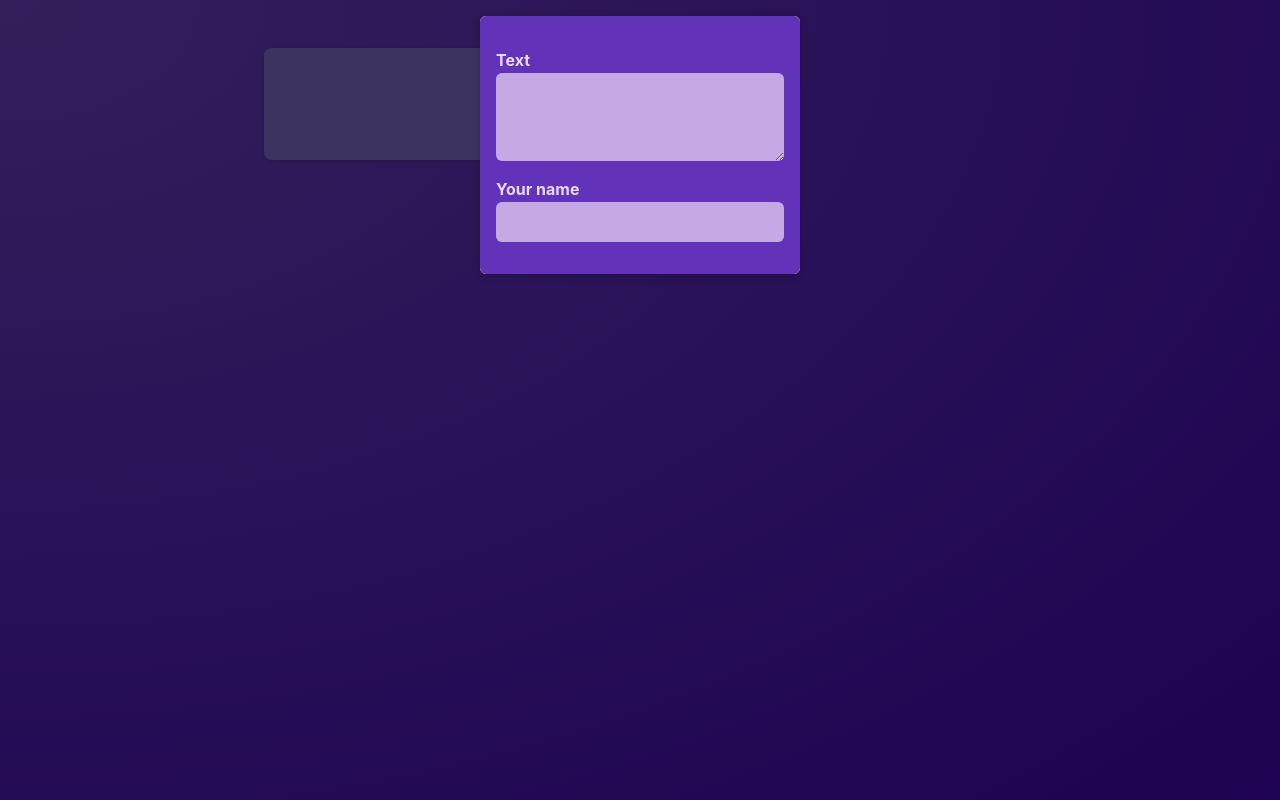
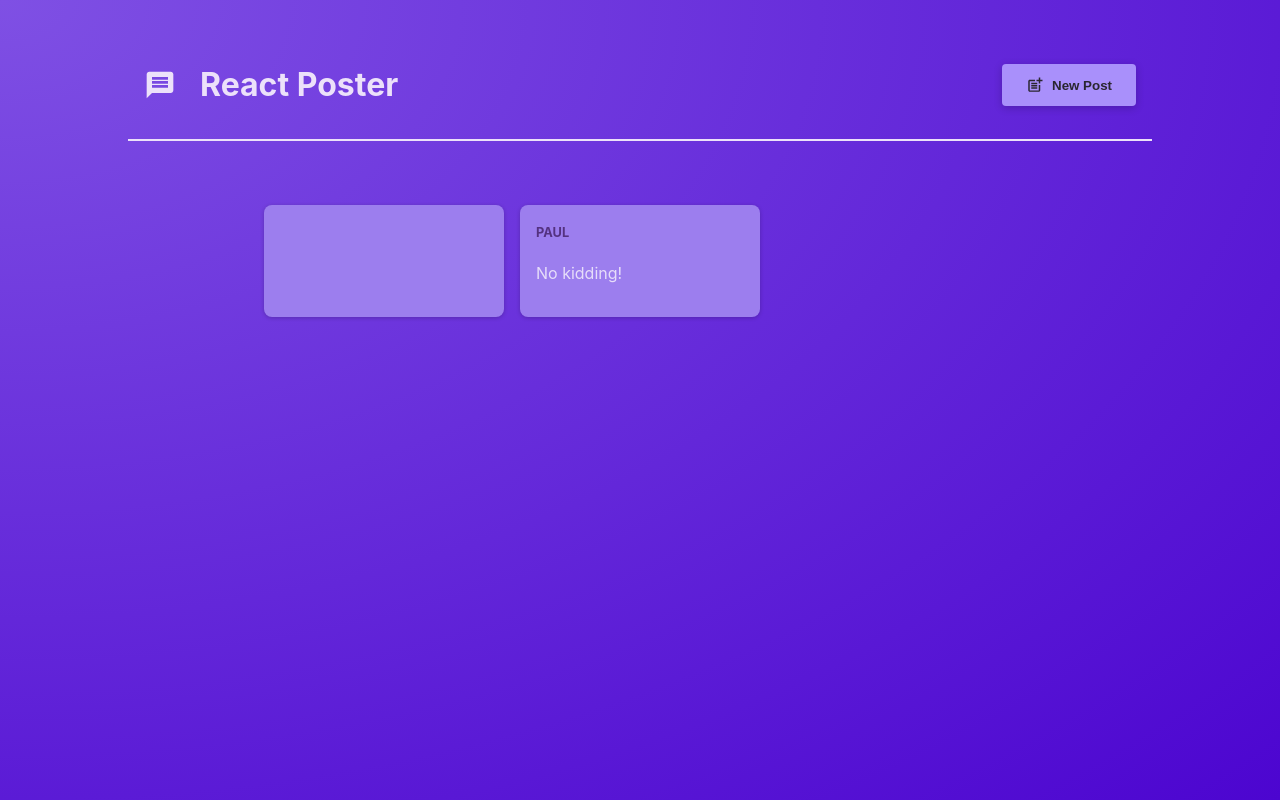
Before and after one commit to pfr974/react_project_udemy, a React (Vite) app: page / in a window 1280 px wide. Built offline with nearby package versions, Linux system fonts and the light colour scheme.

Commit message:
added a shared header

```diff
--- a/package.json
+++ b/package.json
@@ -11,7 +11,8 @@
   },
   "dependencies": {
     "react": "^18.2.0",
-    "react-dom": "^18.2.0"
+    "react-dom": "^18.2.0",
+    "react-icons": "^5.0.1"
   },
   "devDependencies": {
     "@types/react": "^18.2.56",
--- a/src/App.jsx
+++ b/src/App.jsx
@@ -1,10 +1,25 @@
 import PostsList from "./components/PostsList";
+import MainHeader from "./components/MainHeader";
+import { useState } from "react";
 
 function App() {
+  const [modalIsVisible, setModalIsVisible] = useState(false);
+
+  function hideModalHandler() {
+    setModalIsVisible(false);
+  }
+
+  function showModalHandler() {
+    setModalIsVisible(true);
+  }
+
   return (
-    <main>
-      <PostsList />
-    </main>
+    <>
+      <MainHeader onCreatePost={showModalHandler}/>
+      <main>
+        <PostsList isPosting={modalIsVisible} onStopPosting={hideModalHandler}/>
+      </main>
+    </>
   );
 }
 
--- /dev/null
+++ b/src/components/MainHeader.jsx
@@ -0,0 +1,22 @@
+import { MdPostAdd, MdMessage } from 'react-icons/md';
+
+import classes from './MainHeader.module.css';
+
+function MainHeader({ onCreatePost }) {
+  return (
+    <header className={classes.header}>
+      <h1 className={classes.logo}>
+        <MdMessage />
+        React Poster
+      </h1>
+      <p>
+        <button className={classes.button} onClick={onCreatePost}>
+          <MdPostAdd size={18} />
+          New Post
+        </button>
+      </p>
+    </header>
+  );
+}
+
+export default MainHeader;
--- /dev/null
+++ b/src/components/MainHeader.module.css
@@ -0,0 +1,36 @@
+.header {
+  /* padding: 2rem 10%; */
+  margin: 2rem 10%;
+  padding: 1rem;
+  text-align: center;
+  display: flex;
+  justify-content: space-between;
+  align-items: center;
+  border-bottom: 2px solid #ece1fa;
+}
+
+.logo {
+  font-size: 2rem;
+  display: flex;
+  gap: 1.5rem;
+  align-items: center;
+  color: #ece1fa;
+}
+
+.button {
+  display: inline-flex;
+  align-items: center;
+  gap: 0.5rem;
+  padding: 0.75rem 1.5rem;
+  background-color: #a990fb;
+  color: #2a2630;
+  border: none;
+  border-radius: 4px;
+  box-shadow: 0 2px 8px rgba(0, 0, 0, 0.2);
+  cursor: pointer;
+  font-weight: bold;
+}
+
+.button:hover {
+  background-color: #8c6cf7;
+}
--- a/src/components/PostsList.jsx
+++ b/src/components/PostsList.jsx
@@ -4,14 +4,10 @@
 import classes from "./PostsList.module.css";
 import { useState } from "react";
 
-function PostsList() {
-  const [modalIsVisible, setModalIsVisible] = useState(true);
+function PostsList({isPosting, onStopPosting}) {
+
   const [enteredBody, setEnteredBody] = useState("");
   const [enteredAuthor, setEnteredAuthor] = useState("");
-
-  function hideModalHandler() {
-    setModalIsVisible(false);
-  }
 
   function bodyChangeHandler(event) {
     setEnteredBody(event.target.value);
@@ -23,9 +19,9 @@
 
   let modalContent;
 
-  if (modalIsVisible) {
+  if (isPosting) {
     modalContent = (
-      <Modal onClose={hideModalHandler}>
+      <Modal onClose={onStopPosting}>
         <NewPost
           onBodyChange={bodyChangeHandler}
           onAuthorChange={authorChangeHandler}
```
Also changed, not shown: 1 other file (tests, documents, lock files or other folders).
